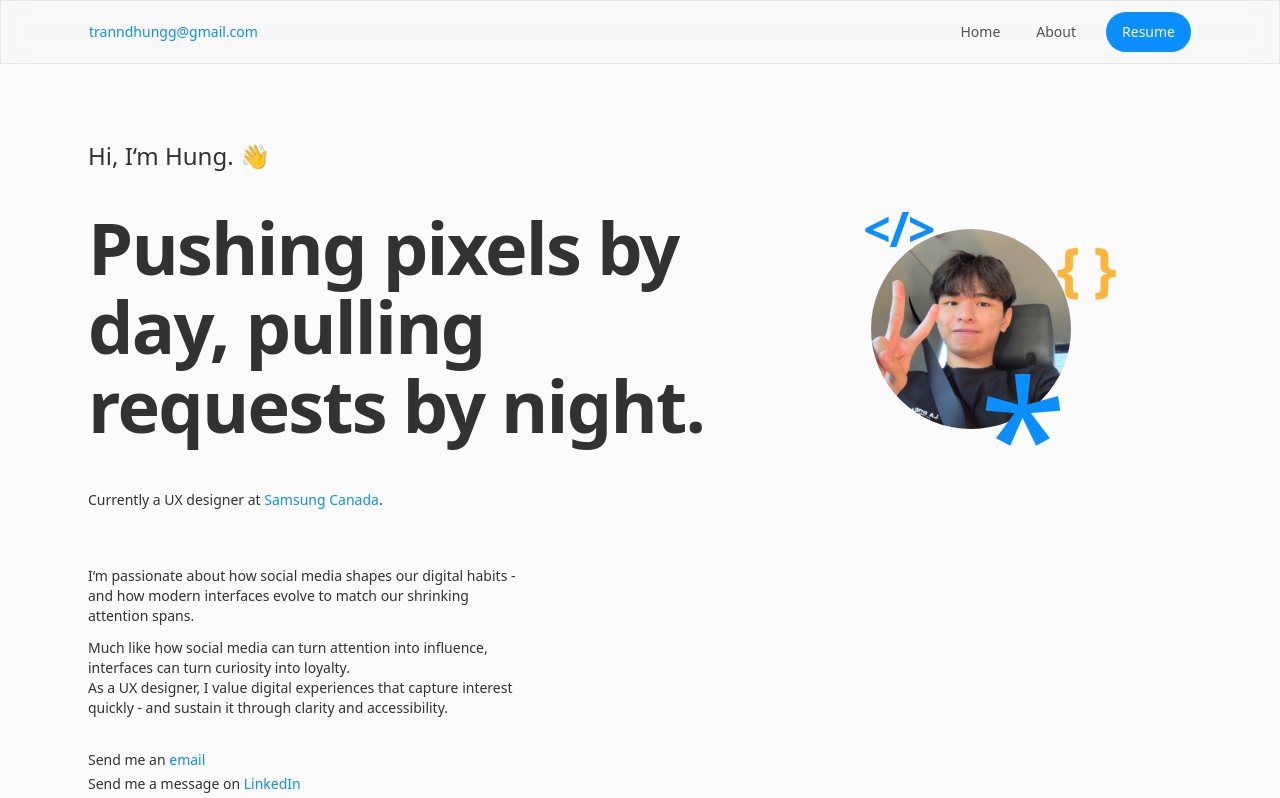
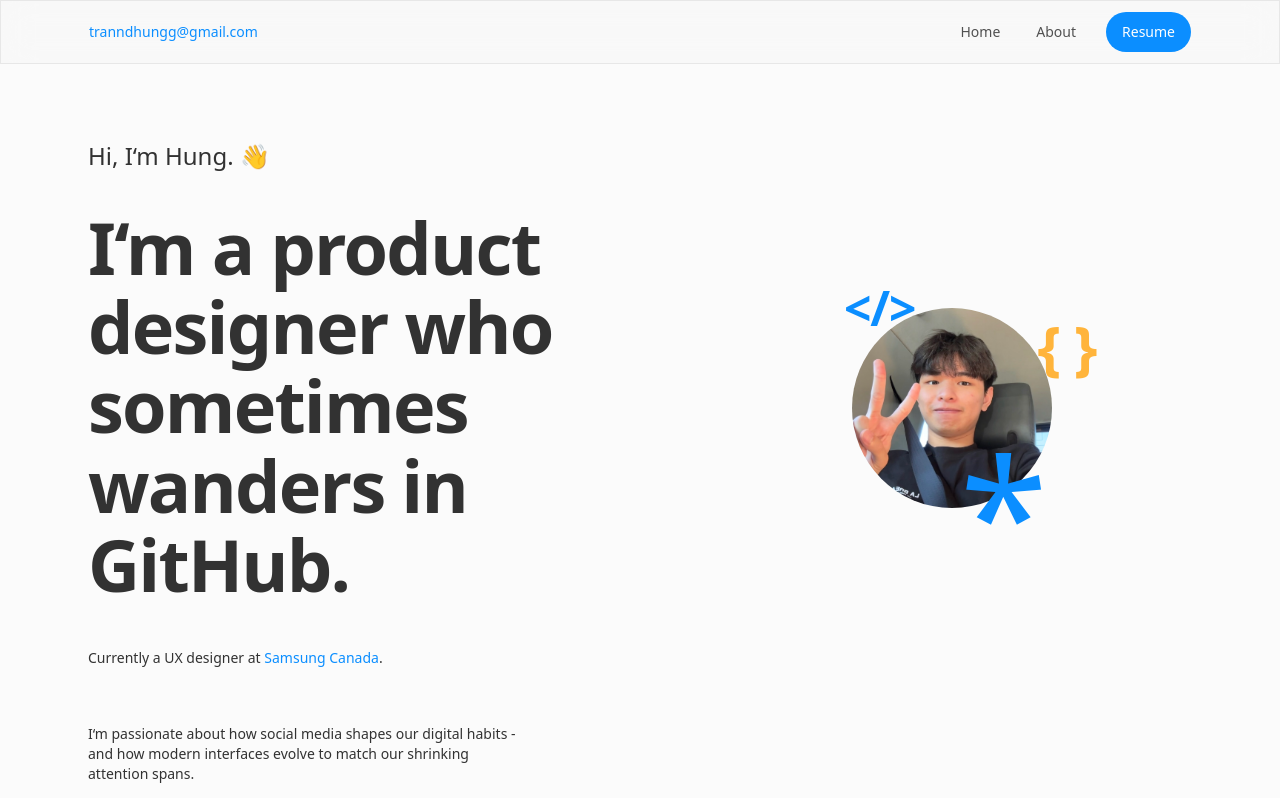
Before and after one commit to hungiie/portfolio26, a Next.js app: page /about in a window 1280 px wide. Shown: the top 798 px of the page. Built offline with nearby package versions, Linux system fonts and the light colour scheme.

Commit message:
Update heading copies

```diff
--- a/app/about/page.tsx
+++ b/app/about/page.tsx
@@ -12,13 +12,13 @@ import Image from "next/image"
 export default function About(){
     return (
         <div className="mt-15 px-9 md:mt-35 md:px-22">
-            <div className="grid grid-cols-1 md:grid-cols-[1.5fr_1fr]">
+            <div className="grid grid-cols-1 md:grid-cols-[1.3fr_1fr]">
                 <div className="order-2 md:order-1">
                     <p className="text-lg md:text-2xl text-[var(--colour-bodytext)] mb-5 md:mb-9">Hi, I&lsquo;m Hung. 👋</p>
                     {/* <p className="text-7xl text-[var(--colour-bodytext)] font-semibold tracking-tight leading-none mb-9">I’m a product designer <FontAwesomeIcon icon={faPenToSquare} size="xs" style={{color: "var(--colour-yellow)",}} /> who sometimes wanders in GitHub <FontAwesomeIcon icon={faCodeBranch} size="sm" style={{color: "#0B8EFF",}} /></p> */}
                     {/* <p className="text-4xl md:text-7xl text-[var(--colour-bodytext)] font-semibold tracking-tight leading-[120%] md:leading-[110%] mb-9">Pushing <span className="text-[var(--colour-yellow)]">pixels</span> by day, pulling <span className="text-[var(--main-blue)]">requests</span> by night.</p> */}
-                    <p className="text-4xl md:text-7xl text-[var(--colour-bodytext)] font-semibold tracking-tight leading-[120%] md:leading-[110%] mb-9">Pushing pixels by day, pulling requests by night.</p>
-                    {/* <p className="text-4xl md:text-7xl text-[var(--colour-bodytext)] font-semibold tracking-tight leading-[110%] mb-9">I&lsquo;m a product designer who sometimes wanders in GitHub.</p> */}
+                    {/* <p className="text-4xl md:text-7xl text-[var(--colour-bodytext)] font-semibold tracking-tight leading-[120%] md:leading-[110%] mb-9">Pushing pixels by day, pulling requests by night.</p> */}
+                    <p className="text-4xl md:text-7xl text-[var(--colour-bodytext)] font-semibold tracking-tight lleading-[120%] md:leading-[110%] mb-9">I&lsquo;m a product designer who sometimes wanders in GitHub.</p>
                     <p className="text-sm text-[var(--colour-bodytext)]">Currently a UX designer at <span className="inline-block"><Button link="https://research.samsung.com/srca" target="_blank" variant="blue-hyperlink" text="Samsung Canada" textSize="text-sm"/></span>.</p>
                 </div>
                 <div className="flex items-center justify-center h-full order-1 mb-30 md:order-2">
--- a/app/page.tsx
+++ b/app/page.tsx
@@ -18,8 +18,8 @@ export default function Home() {
         <div className="md:h-screen">
           <div className="mt-35 md:fixed md:mt-0 md:top-60 2xl:top-75">
             <p className="text-5xl md:text-7xl text-[var(--colour-bodytext)] font-semibold tracking-tight mb-9">Hi, I&lsquo;m Hung.</p>
-            {/* <p className="text-sm text-[var(--colour-bodytext)]">Pushing pixels by day, pulling requests by night.</p> */}
-            <p className="text-sm text-[var(--colour-bodytext)]">I&lsquo;m a product designer who sometimes wanders in GitHub.</p>
+            <p className="text-sm text-[var(--colour-bodytext)]">Pushing pixels by day, pulling requests by night.</p>
+            {/* <p className="text-sm text-[var(--colour-bodytext)]">I&lsquo;m a product designer who sometimes wanders in GitHub.</p> */}
 
             <p className="text-sm text-[var(--colour-bodytext)] -mt-1">Currently a UX designer at <span className="inline-block"><Button link="https://research.samsung.com/srca" target="_blank" variant="blue-hyperlink" text="Samsung Canada" textSize="text-sm"/></span>.</p>
           </div>
```
